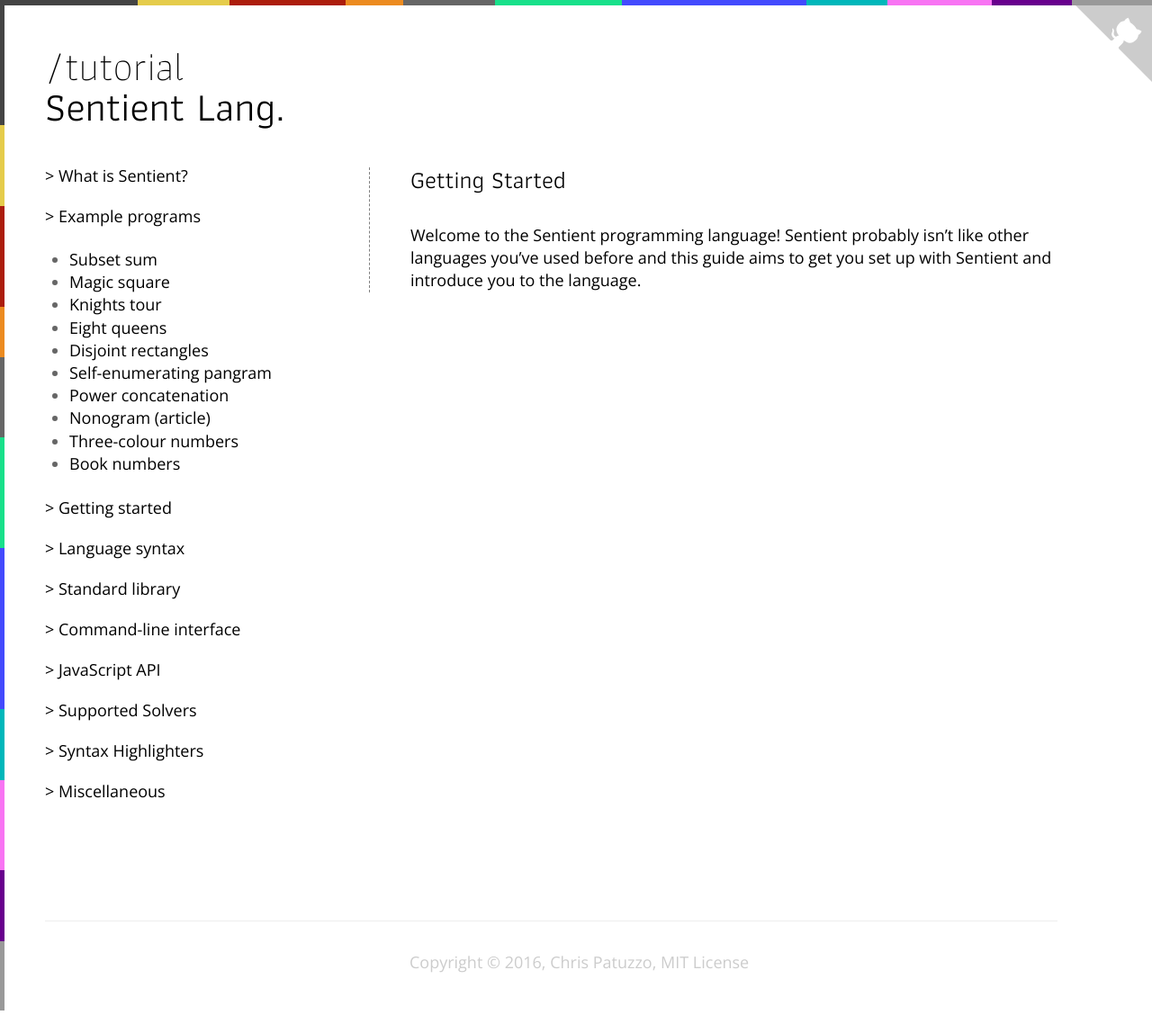
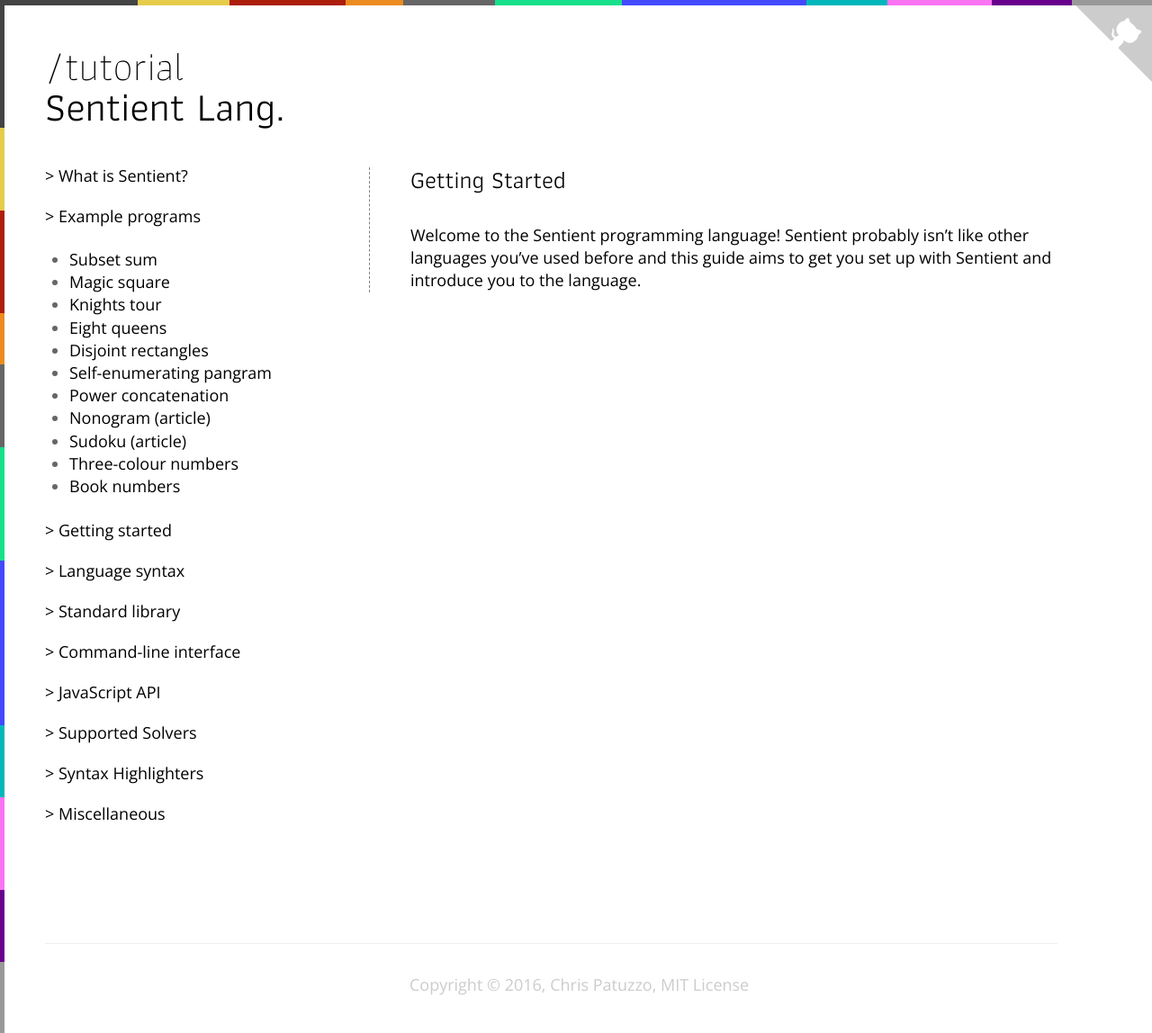
Before and after one commit to sentient-lang/sentient-lang.org, a Jekyll site: the page built from tutorial/introduction.md, in a window 1280 px wide. Shown: the whole page at 90% size. Built offline with Jekyll 4.4.1, drawn with Linux system fonts in a browser that asks for light colours; nearby versions of some CDN libraries; before the commit the page ends 1123 px from its top, so only the background shows below that.

Commit message:
Link to Anthony’s Sudoku article

```diff
--- a/_layouts/default.html
+++ b/_layouts/default.html
@@ -38,6 +38,7 @@
           <li><a href="/examples/self-enumerating-pangram">Self-enumerating pangram</a></li>
           <li><a href="/examples/power-concatenation">Power concatenation</a></li>
           <li><a href="http://makercasts.org/articles/gchq-christmas-puzzle">Nonogram (article)</a></li>
+          <li><a href="https://whichdigitalblog.com/2017/02/28/sentient-sudoku-solver/">Sudoku (article)</a></li>
 
           <!-- TODO: re-write these examples on this site -->
           <li><a href="http://sentient-lang.github.io/sentient-lang/examples/threeColour/">Three-colour numbers</a></li>
```
